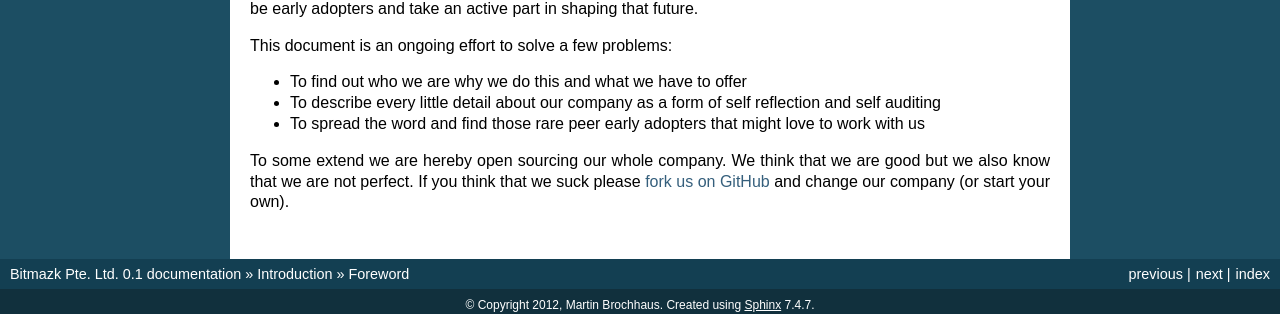
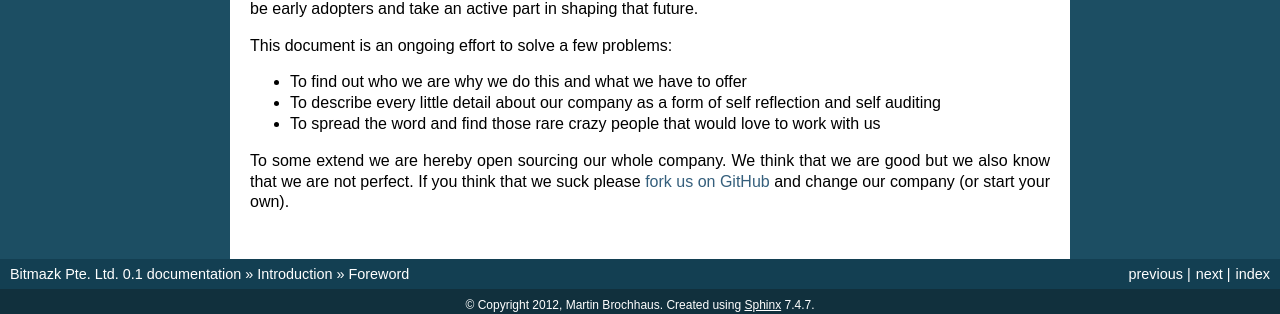
Before and after one commit to bitlabstudio/bitmazk-book, a Sphinx documentation site: the page built from docs/introduction/foreword.rst, in a window 1280 px wide. Shown: the part 658-972 px from the top of the page. Built offline with Sphinx 7.4.7, drawn with Linux system fonts in a browser that asks for light colours; formulas are drawn with MathJax 3; pages that are not in the unit, such as notebooks, are missing from menus.

Commit message:
Small change of wording at foreword.

```diff
--- a/docs/introduction/foreword.rst
+++ b/docs/introduction/foreword.rst
@@ -45,8 +45,8 @@ This document is an ongoing effort to solve a few problems:
 * To find out who we are why we do this and what we have to offer
 * To describe every little detail about our company as a form of self
   reflection and self auditing
-* To spread the word and find those rare peer early adopters that might love to
-  work with us
+* To spread the word and find those rare crazy people that would love to work
+  with us
 
 To some extend we are hereby open sourcing our whole company. We think that we
 are good but we also know that we are not perfect. If you think that we suck
```
